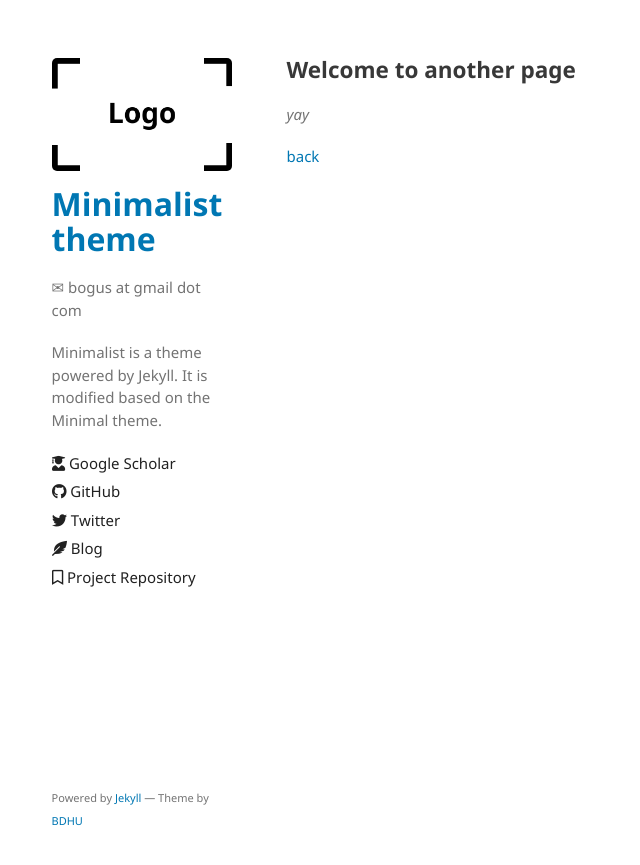
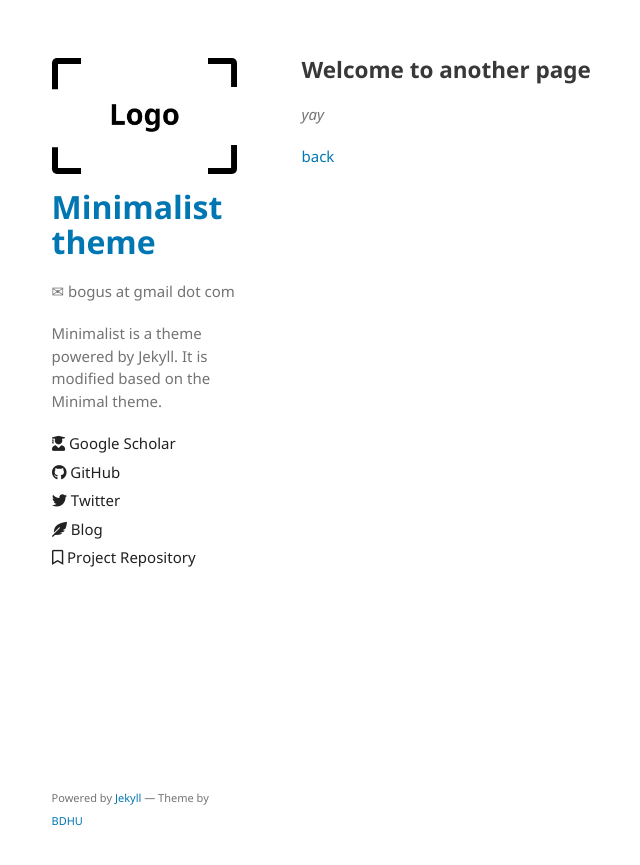
Before and after one commit to BDHU/minimalist, a Jekyll site: the page built from another-page.md, in a window 1280 px wide. Shown: the top 865 px of the page, without its empty margins (151-791 px from the left). Built offline with Jekyll 4.4.1, drawn with Linux system fonts in a browser that asks for light colours; our own code applies the rules of GitHub Pages for plain Markdown files.

Commit message:
adjust sidebar and section width

```diff
--- a/_sass/jekyll-theme-minimal.scss
+++ b/_sass/jekyll-theme-minimal.scss
@@ -139,7 +139,7 @@ kbd {
 }
 
 .sidebar {
-  width:180px;
+  width:185px;
   float:left;
   position:fixed;
   -webkit-font-smoothing:subpixel-antialiased;
@@ -174,7 +174,7 @@ strong {
 }
 
 section {
-  width: 640px;
+  width: 625px;
   float:right;
   padding-bottom:50px;
 }
@@ -192,7 +192,7 @@ hr {
 }
 
 footer, .sidebar-footer {
-  width:180px;
+  width:185px;
   float:left;
   bottom:50px;
   -webkit-font-smoothing:subpixel-antialiased;
```
